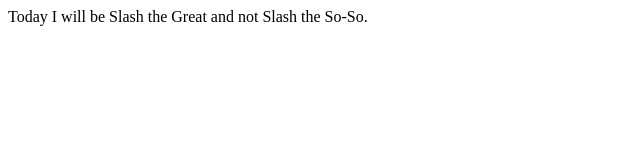
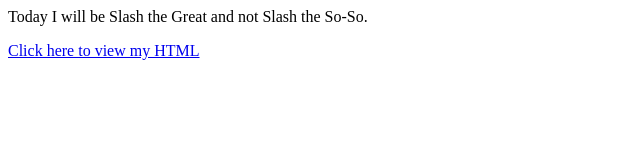
Before and after one commit to slashthegreat/ENGL878, a plain HTML site: page index.html in a window 1280 px wide. Shown: the whole page, without its empty margins (0-640 px from the left). Drawn offline with Linux system fonts and the light colour scheme.

Commit message:
added link to HTML

```diff
--- a/index.html
+++ b/index.html
@@ -3,5 +3,6 @@
 </head>
 <body>
 <p>Today I will be Slash the Great and not Slash the So-So.</p>
+  <a href="alatawimajed_204895_10814881_Nathan- Full short story.html">Click here to view my HTML</a>
 </body>
 </html>
```
